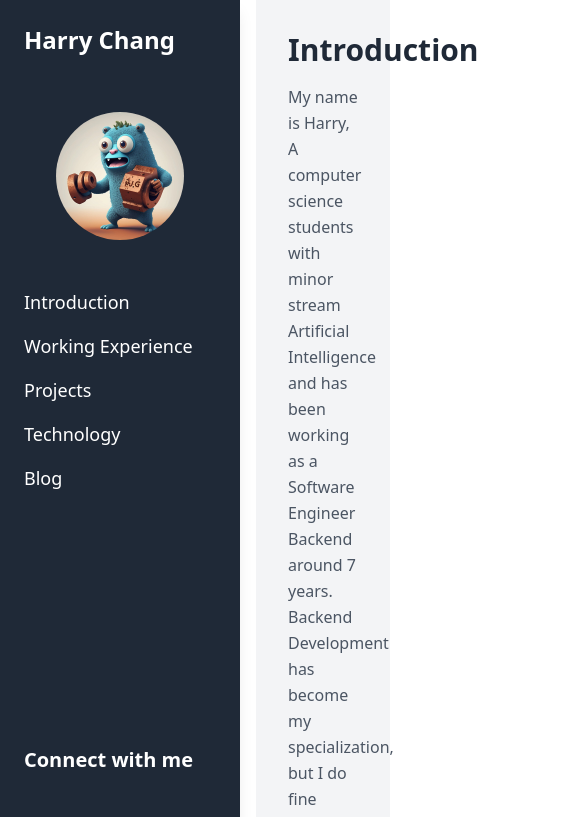
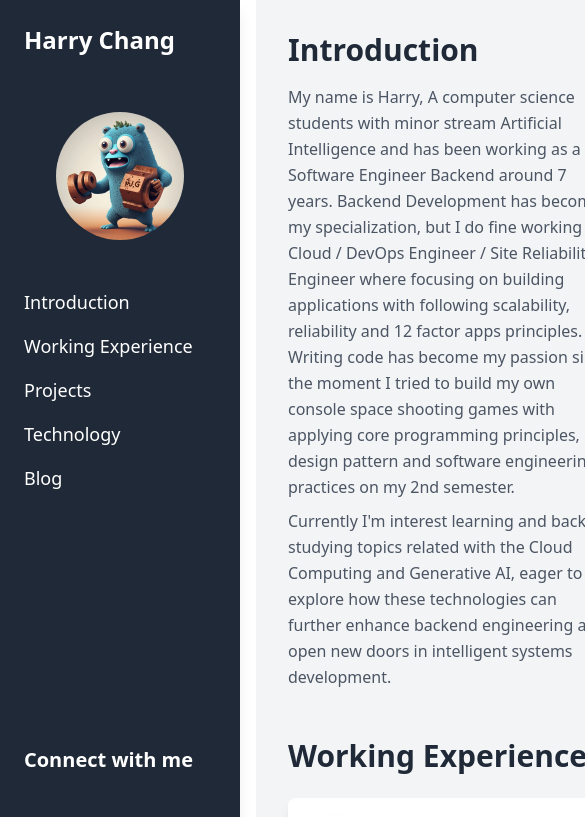
Before and after one commit to HarryChang30/harry-portofolio, a SvelteKit app: page / in a window 390 px wide. Shown: the top 817 px of the page, 585 px wide, since content can reach past the window. Built offline with nearby package versions, Linux system fonts and the light colour scheme; some icons are missing.

Commit message:
add responsive design

```diff
--- a/src/routes/+page.svelte
+++ b/src/routes/+page.svelte
@@ -1,5 +1,38 @@
 <style global>
   @import '../app.css';
+
+  main {
+    display: flex;
+    flex-direction: column;
+    margin-left: 0;
+    padding: 8px;
+    background-color: #f7fafc;
+    min-height: 100vh;
+    width: 100%;
+    box-sizing: border-box;
+  }
+
+  .sidebar {
+    display: none;
+  }
+
+  @media (min-width: 768px) {
+    main {
+      margin-left: 16rem; /* 64px */
+      padding: 8px;
+    }
+
+    .sidebar {
+      display: block;
+      width: 16rem; /* 64px */
+      position: fixed;
+      top: 0;
+      left: 0;
+      height: 100%;
+      background-color: #fff;
+      box-shadow: 2px 0 5px rgba(0,0,0,0.1);
+    }
+  }
 </style>
 
 
```
